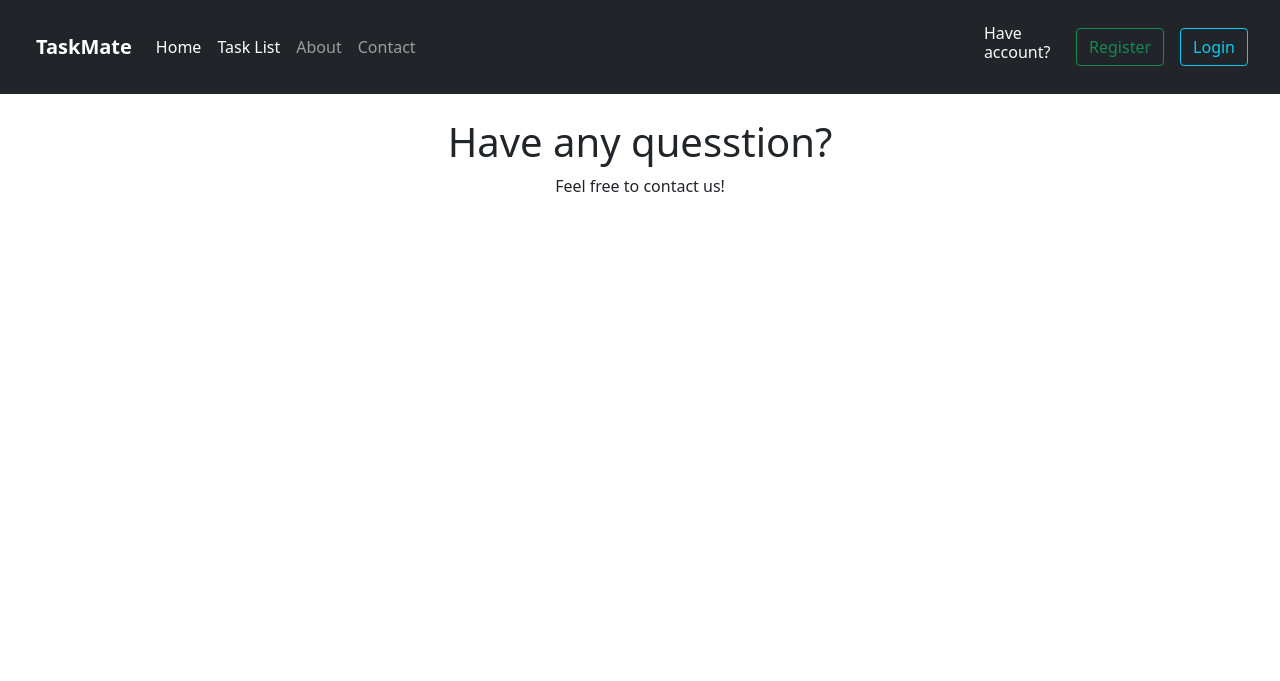
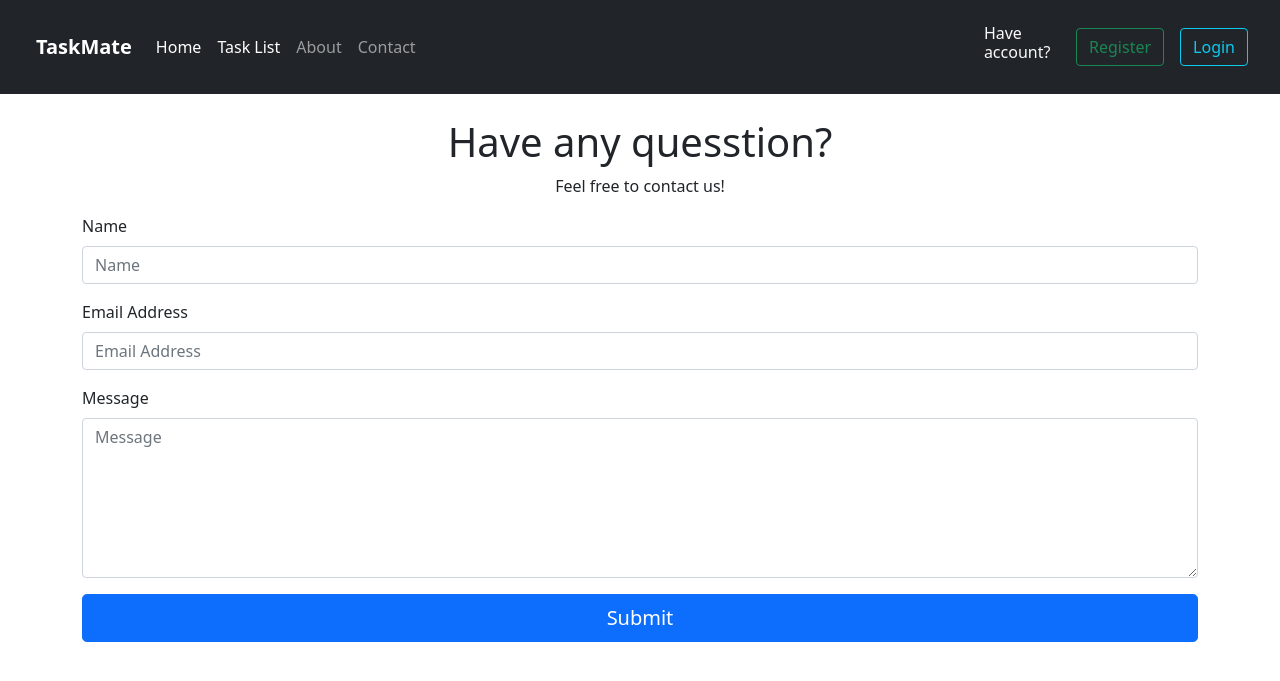
Before and after one commit to TonnyG95/TaskMate, a Django app: page /contact/ in a window 1280 px wide. Shown: the top 681 px of the page. Run offline with Django 3.2, Linux system fonts and the light colour scheme; some libraries are stand-ins or nearby versions.

Commit message:
added contant form

```diff
--- a/templates/todo_app/contact.html
+++ b/templates/todo_app/contact.html
@@ -11,4 +11,46 @@
     <p>Feel free to contact us!</p>
 </div>
 
+
+<form id="contactForm" action="{% url 'contact' %}" method="POST">
+        {% csrf_token %}
+
+    <div class="mb-3">
+      <label class="form-label" for="name">Name</label>
+      <input class="form-control" id="name" type="text" placeholder="Name" name="contact_name" data-sb-validations="required" />
+      <div class="invalid-feedback" data-sb-feedback="name:required">Name is required.</div>
+    </div>
+
+
+    <div class="mb-3">
+      <label class="form-label" for="emailAddress">Email Address</label>
+      <input class="form-control" id="emailAddress" type="email" placeholder="Email Address" name="contact_email" data-sb-validations="required, email" />
+      <div class="invalid-feedback" data-sb-feedback="emailAddress:required">Email Address is required.</div>
+      <div class="invalid-feedback" data-sb-feedback="emailAddress:email">Email Address Email is not valid.</div>
+    </div>
+
+
+    <div class="mb-3">
+      <label class="form-label" for="message">Message</label>
+      <textarea class="form-control" id="message" type="text" placeholder="Message" style="height: 10rem;" name="contact_message" data-sb-validations="required"></textarea>
+      <div class="invalid-feedback" data-sb-feedback="message:required">Message is required.</div>
+    </div>
+
+
+    <div class="d-none" id="submitSuccessMessage">
+      <div class="text-center mb-3">Form submission successful!</div>
+    </div>
+
+
+    <div class="d-none" id="submitErrorMessage">
+      <div class="text-center text-danger mb-3">Error sending message!</div>
+    </div>
+
+
+    <div class="d-grid">
+      <button class="btn btn-primary btn-lg " id="submitButton" type="submit">Submit</button>
+    </div>
+
+  </form>
+
 {% endblock content %}
--- a/todo_app/views.py
+++ b/todo_app/views.py
@@ -3,6 +3,8 @@ from todo_app.models import TaskList
 from todo_app.forms import TaskForm
 from django.contrib import messages
 from django.contrib.auth.decorators import login_required
+from django.core.mail import send_mail
+import os
 
 
 @login_required
@@ -18,9 +20,6 @@ def todolist(request):
     else:
         all_tasks = TaskList.objects.filter(owner=request.user)
 
-
-
-
         return render(request, 'todo_app/todo.html', {'all_tasks': all_tasks})
 
 
@@ -29,7 +28,7 @@ def delete_task(request, task_id):
     if task.owner == request.user:
         task.delete()
     else:
-         messages.error(request, ("Sorry, you can't do that!"))
+        messages.error(request, ("Sorry, you can't do that!"))
 
     return redirect('todolist')
 
@@ -49,23 +48,30 @@ def index(request):
 
 
 def contact(request):
-    context = {
-        'contact_text': 'Contact us',
-    }
-    return render(request, 'todo_app/contact.html', context)
+
+    if request.method == 'POST':
+        contact_name = request.POST['contact_name']
+        contact_email = request.POST['contact_email']
+        contact_message = request.POST['contact_message']
+
+        send_mail('New message', 'contact_message', 'contact_email', [os.environ.get('EMAIL_HOST_USER')])
+
+        return render(request, 'todo_app/contact.html', {'contact_name': contact_name})
+    else:
+        return render(request, 'todo_app/contact.html', {})
 
 
 def edit_task(request, task_id):
 
-     if request.method == "POST":
+    if request.method == "POST":
         task = TaskList.objects.get(pk=task_id)
-        form = TaskForm(request.POST or None, instance= task)
+        form = TaskForm(request.POST or None, instance=task)
         if form.is_valid():
             form.save()
 
         messages.success(request, ("Task Edited!"))
         return redirect('todolist')
-     else:
+    else:
         task_obj = TaskList.objects.get(pk=task_id)
         return render(request, 'todo_app/edit.html', {'task_obj': task_obj})
 
@@ -76,7 +82,7 @@ def complete_task(request, task_id):
         task.done = True
         task.save()
     else:
-         messages.error(request, ("Sorry but you can't do that!"))
+        messages.error(request, ("Sorry but you can't do that!"))
     return redirect('todolist')
 
 
```
Also changed, not shown: task_mate/settings.py (line endings or trailing spaces).
